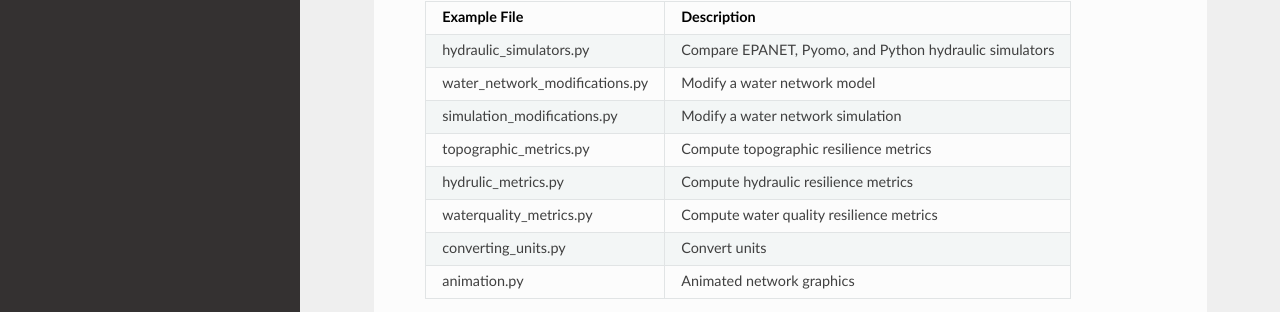
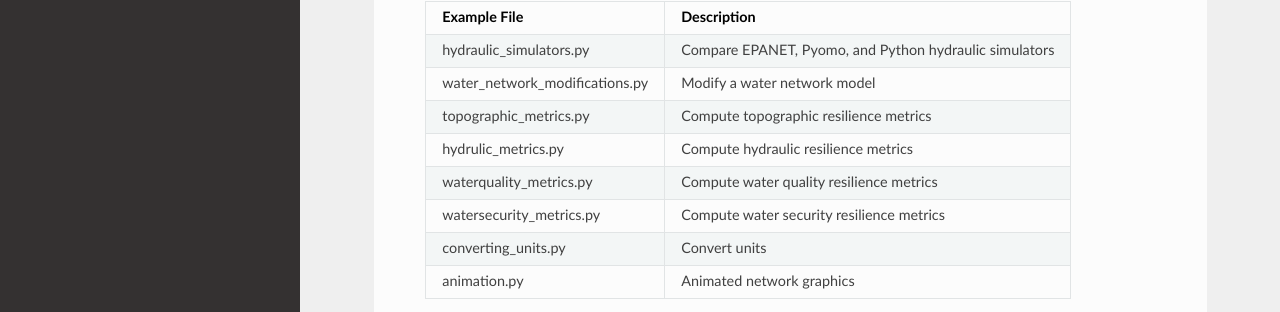
Before and after one commit to USEPA/WNTR, a Sphinx documentation site: the page built from documentation/getting_started.rst, in a window 1280 px wide and 1270 px high. Shown: the part 638-950 px from the top of the window. Built offline with Sphinx 7.4.7 and the Read the Docs theme 2.0.0, drawn with Linux system fonts in a browser that asks for light colours; formulas are drawn with MathJax 3; pages that are not in the unit, such as notebooks, are missing from menus.

Commit message:
minor changes to UM

```diff
--- a/documentation/getting_started.rst
+++ b/documentation/getting_started.rst
@@ -23,10 +23,10 @@
 ==============================  ======================================================
 hydraulic_simulators.py         Compare EPANET, Pyomo, and Python hydraulic simulators
 water_network_modifications.py  Modify a water network model
-simulation_modifications.py	Modify a water network simulation
 topographic_metrics.py          Compute topographic resilience metrics
 hydrulic_metrics.py             Compute hydraulic resilience metrics
 waterquality_metrics.py         Compute water quality resilience metrics
+watersecurity_metrics.py        Compute water security resilience metrics
 converting_units.py             Convert units
 animation.py			Animated network graphics
 ==============================  ======================================================
--- a/documentation/hydraulics.rst
+++ b/documentation/hydraulics.rst
@@ -106,9 +106,6 @@
 Demand-driven analysis
 ----------------------
 
-Mention adjust demand method
-
-
 Pressure-driven analysis
 --------------------------
 
```
